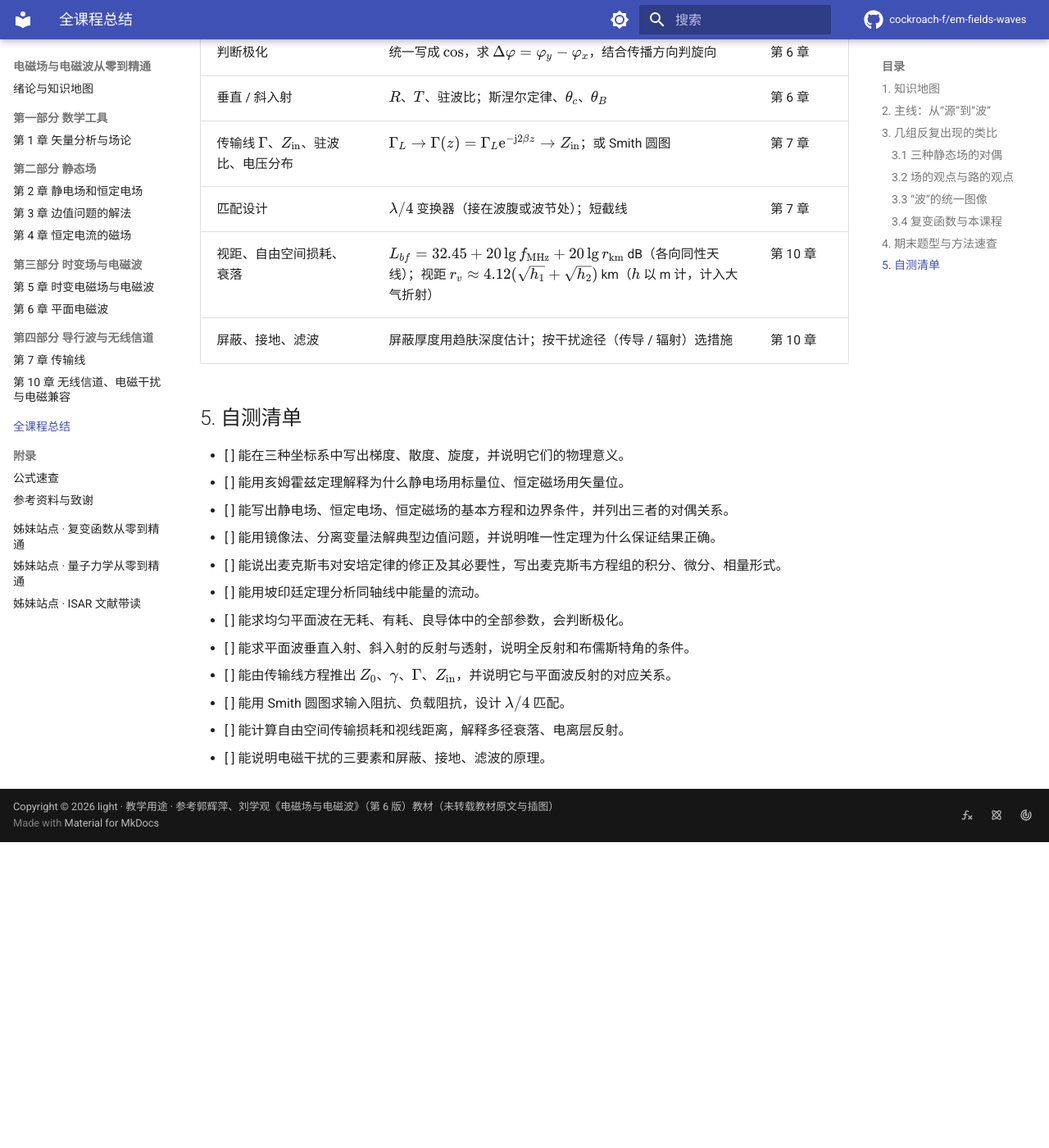
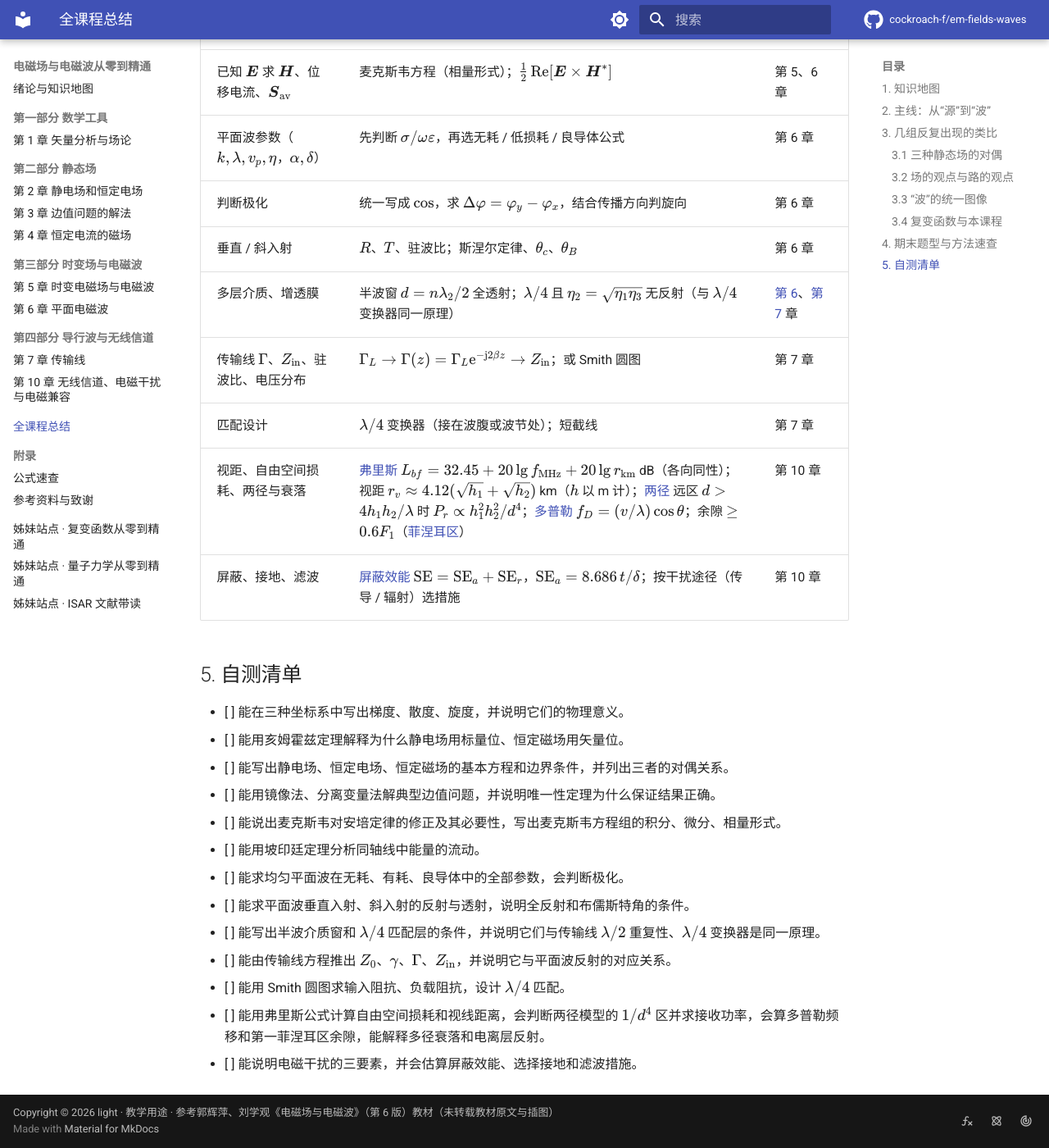
Before and after one commit to cockroach-f/em-fields-waves, an MkDocs documentation site: the page built from docs/summary.md, in a window 1280 px wide and 1400 px high, scrolled down 5227 px. Shown: the whole window at 82% size. Built offline with MkDocs 1.6.1 and Material for MkDocs 9.7.7, drawn with Linux system fonts in a browser that asks for light colours; comment, search, counter and statistics services are not loaded; before the commit the page ends 6254 px from its top, so only the background shows below that; some of the changed text lies outside the part shown.

Commit message:
全站核对：更新进度表计数，补全第 6、10 章公式与总结
index 与 README 按各章实数列出例题、练习、动画和配图，第 10 章标明 8 段动画。
公式速查与全课程总结补入弗里斯、两径 1/d⁴、多普勒、菲涅耳区、屏蔽效能，以及多层介质与传输线类比；为这些条目加上可跳转锚点。
姊妹站点补上量子力学讲义，README 插图路径改为 assets/img。

````diff
--- a/docs/summary.md
+++ b/docs/summary.md
@@ -17,7 +17,7 @@ flowchart TD
     C5 --> C6["第6章 平面电磁波<br/>k, η, 极化, 趋肤效应<br/>反射 · 折射 · 驻波"]
     C5 --> C7["第7章 传输线<br/>电报方程 · Z₀ · Γ · Z_in<br/>驻波比 · Smith 圆图 · 匹配"]
     C6 -.垂直入射 ≅ 端接负载.-> C7
-    C6 --> C10["第10章 无线信道与电磁兼容<br/>自由空间损耗 · 视距 / 电离层 / 地波<br/>多径衰落 · 屏蔽 · 接地 · 滤波"]
+    C6 --> C10["第10章 无线信道与电磁兼容<br/>弗里斯 · 两径 1/d⁴ · 菲涅耳区<br/>多普勒 · 电离层 / 地波 · 屏蔽"]
     C7 -.匹配 · 滤波.-> C10
 ```
 
@@ -33,7 +33,7 @@ flowchart TD
 | ⑥ | 无源区消去一个场得到波动方程，波速 $1/\sqrt{\mu\varepsilon}$——光就是电磁波 | 第 5 章 |
 | ⑦ | 波动方程最简单的解是均匀平面波：TEM 波，$\vv H=\frac1\eta\vv a_k\times\vv E$；遇到分界面发生反射和折射 | 第 6 章 |
 | ⑧ | 波被两根导体“引导”时，横截面上的场与静态场相同，沿线方向是波：用电压、电流描述就是传输线 | 第 7 章 |
-| ⑨ | 波在真实环境中传播：路径损耗、大气与电离层、地面反射、多径；同时也会成为干扰，需要屏蔽、接地、滤波 | 第 10 章 |
+| ⑨ | 波在真实环境中传播：弗里斯公式给出的自由空间损耗、大气与电离层、地面反射（两径模型，远区功率按 $1/d^4$ 衰减）、菲涅耳区余隙、多径与多普勒衰落；同时也会成为干扰，需要屏蔽、接地、滤波 | 第 10 章 |
 
 ## 3. 几组反复出现的类比
 
@@ -74,6 +74,7 @@ flowchart TD
 - 全反射（理想导体 / 短路、开路、纯电抗负载）→ 纯驻波，平均功率为零；
 - 相邻电压（电场）波腹与波节相距 $\lambda/4$，驻波图样以 $\lambda/2$ 为周期；
 - $\lambda/4$ 的介质层（第 6 章）和 $\lambda/4$ 阻抗变换器（第 7 章）用的是同一个原理。
+- 把一层介质看成一段传输线（[第 6 章「多层介质与传输线类比」](ch6.md#multilayer)）：两侧相同媒质、厚度 $d=n\lambda_2/2$ 的**半波窗**全透射；厚度 $d=(2n+1)\lambda_2/4$ 且 $\eta_2=\sqrt{\eta_1\eta_3}$ 的**匹配层**无反射，就是 $\lambda/4$ 变换器的场论原型。
 
 ### 3.4 复变函数与本课程
 
@@ -100,10 +101,11 @@ flowchart TD
 | 平面波参数（$k,\lambda,v_p,\eta$，$\alpha,\delta$） | 先判断 $\sigma/\omega\varepsilon$，再选无耗 / 低损耗 / 良导体公式 | 第 6 章 |
 | 判断极化 | 统一写成 $\cos$，求 $\Delta\varphi=\varphi_y-\varphi_x$，结合传播方向判旋向 | 第 6 章 |
 | 垂直 / 斜入射 | $R$、$T$、驻波比；斯涅尔定律、$\theta_c$、$\theta_B$ | 第 6 章 |
+| 多层介质、增透膜 | 半波窗 $d=n\lambda_2/2$ 全透射；$\lambda/4$ 且 $\eta_2=\sqrt{\eta_1\eta_3}$ 无反射（与 $\lambda/4$ 变换器同一原理） | [第 6](ch6.md#multilayer)、[第 7](ch7.md#77) 章 |
 | 传输线 $\Gamma$、$Z_{\text{in}}$、驻波比、电压分布 | $\Gamma_L\to\Gamma(z)=\Gamma_L\mathrm e^{-\je2\beta z}\to Z_{\text{in}}$；或 Smith 圆图 | 第 7 章 |
 | 匹配设计 | $\lambda/4$ 变换器（接在波腹或波节处）；短截线 | 第 7 章 |
-| 视距、自由空间损耗、衰落 | $L_{bf}=32.45+20\lg f_{\mathrm{MHz}}+20\lg r_{\mathrm{km}}$ dB（各向同性天线）；视距 $r_v\approx4.12(\sqrt{h_1}+\sqrt{h_2})$ km（$h$ 以 m 计，计入大气折射） | 第 10 章 |
-| 屏蔽、接地、滤波 | 屏蔽厚度用趋肤深度估计；按干扰途径（传导 / 辐射）选措施 | 第 10 章 |
+| 视距、自由空间损耗、两径与衰落 | [弗里斯](ch10.md#1021) $L_{bf}=32.45+20\lg f_{\mathrm{MHz}}+20\lg r_{\mathrm{km}}$ dB（各向同性）；视距 $r_v\approx4.12(\sqrt{h_1}+\sqrt{h_2})$ km（$h$ 以 m 计）；[两径](ch10.md#1033) 远区 $d>4h_1h_2/\lambda$ 时 $P_r\propto h_1^2h_2^2/d^4$；[多普勒](ch10.md#doppler) $f_D=(v/\lambda)\cos\theta$；余隙 $\ge 0.6F_1$（[菲涅耳区](ch10.md#fresnel)） | 第 10 章 |
+| 屏蔽、接地、滤波 | [屏蔽效能](ch10.md#1082) $\mathrm{SE}=\mathrm{SE}_a+\mathrm{SE}_r$，$\mathrm{SE}_a=8.686\,t/\delta$；按干扰途径（传导 / 辐射）选措施 | 第 10 章 |
 
 ## 5. 自测清单
 
@@ -115,7 +117,8 @@ flowchart TD
 - [ ] 能用坡印廷定理分析同轴线中能量的流动。
 - [ ] 能求均匀平面波在无耗、有耗、良导体中的全部参数，会判断极化。
 - [ ] 能求平面波垂直入射、斜入射的反射与透射，说明全反射和布儒斯特角的条件。
+- [ ] 能写出半波介质窗和 $\lambda/4$ 匹配层的条件，并说明它们与传输线 $\lambda/2$ 重复性、$\lambda/4$ 变换器是同一原理。
 - [ ] 能由传输线方程推出 $Z_0$、$\gamma$、$\Gamma$、$Z_{\text{in}}$，并说明它与平面波反射的对应关系。
 - [ ] 能用 Smith 圆图求输入阻抗、负载阻抗，设计 $\lambda/4$ 匹配。
-- [ ] 能计算自由空间传输损耗和视线距离，解释多径衰落、电离层反射。
-- [ ] 能说明电磁干扰的三要素和屏蔽、接地、滤波的原理。
+- [ ] 能用弗里斯公式计算自由空间损耗和视线距离，会判断两径模型的 $1/d^4$ 区并求接收功率，会算多普勒频移和第一菲涅耳区余隙，能解释多径衰落和电离层反射。
+- [ ] 能说明电磁干扰的三要素，并会估算屏蔽效能、选择接地和滤波措施。
````
Also changed, not shown: README.md (+11 -11 lines), docs/ch10.md (+4 -2 lines), docs/ch6.md (+2 -0 lines), docs/formulas.md (+7 -3 lines), docs/index.md (+15 -11 lines), docs/references.md (+1 -1 lines).
